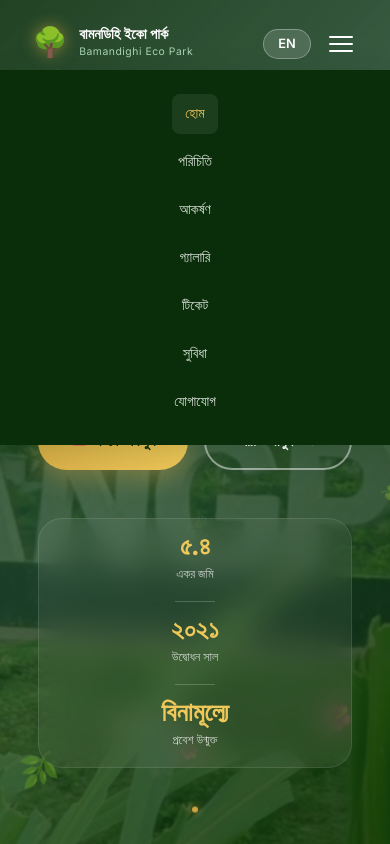
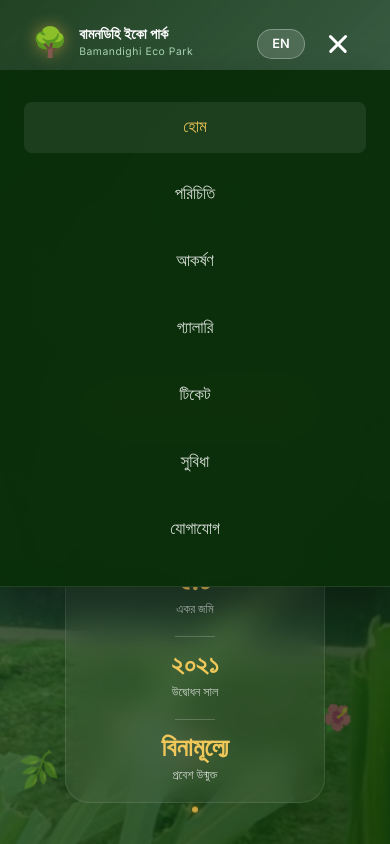
Before and after one commit to mdsohag7749-debug/Collectorate-Bamandighi-Eco-Park, a plain HTML site: page index.html in a window 390 px wide. Both pictures are taken after a click on the button 341 px from the left and 43 px from the top of the page. Shown: the top 844 px of the page. Drawn offline with Linux system fonts and the light colour scheme.

Commit message:
Enhanced mobile and desktop responsive design

```diff
--- a/style.css
+++ b/style.css
@@ -211,16 +211,29 @@ body {
   background: none;
   border: none;
   cursor: pointer;
-  padding: 5px;
+  padding: 8px;
+  z-index: 1001;
 }
 
 .hamburger span {
   display: block;
   width: 24px;
-  height: 2px;
+  height: 2.5px;
   background: var(--white);
   border-radius: 2px;
   transition: var(--transition);
+}
+
+.hamburger.active span:nth-child(1) {
+  transform: translateY(7.5px) rotate(45deg);
+}
+
+.hamburger.active span:nth-child(2) {
+  opacity: 0;
+}
+
+.hamburger.active span:nth-child(3) {
+  transform: translateY(-7.5px) rotate(-45deg);
 }
 
 /* ===== HERO SECTION ===== */
@@ -1287,6 +1300,7 @@ body {
     height: 280px;
   }
   .gallery-item { height: 200px; }
+  .marquee-card { width: 260px; height: 180px; }
 }
 
 @media (max-width: 768px) {
@@ -1296,28 +1310,36 @@ body {
     top: 70px;
     left: 0;
     right: 0;
-    background: var(--green-dark);
-    padding: 1.5rem;
+    background: rgba(10, 46, 10, 0.98);
+    backdrop-filter: blur(25px);
+    padding: 2rem 1.5rem;
     flex-direction: column;
     align-items: center;
-    gap: 0.5rem;
-    box-shadow: var(--shadow-md);
+    gap: 1rem;
+    box-shadow: 0 20px 40px rgba(0,0,0,0.4);
+    border-bottom: 1px solid rgba(255,255,255,0.1);
   }
   .nav-menu.open { display: flex; }
+  .nav-link { font-size: 1.05rem; padding: 0.7rem 1.5rem; width: 100%; text-align: center; }
   .hamburger { display: flex; }
-  .hero-stats { flex-direction: column; gap: 1rem; }
+  .hero-stats { flex-direction: column; gap: 1rem; width: 100%; }
   .stat-divider { width: 40px; height: 1px; }
   .attractions-grid { grid-template-columns: 1fr; }
   .about-features { grid-template-columns: 1fr; }
   .facilities-grid { grid-template-columns: 1fr; }
   .section { padding: 4rem 0; }
+  .photo-guide-box { flex-direction: column; gap: 1rem; padding: 1.2rem; }
 }
 
 @media (max-width: 480px) {
-  .hero-title { font-size: 2rem; }
+  .hero-title { font-size: 2.1rem; }
+  .hero-subtitle { font-size: 0.95rem; }
   .hero-stats { padding: 1rem; }
   .gallery-grid { grid-template-columns: 1fr; }
   .gallery-item.large { grid-column: span 1; }
+  .marquee-card { width: 220px; height: 160px; }
+  .btn { width: 100%; justify-content: center; }
+  .hero-buttons { flex-direction: column; width: 100%; }
 }
 
 /* ===== PHOTO GUIDE & PLACEHOLDERS ===== */
```
